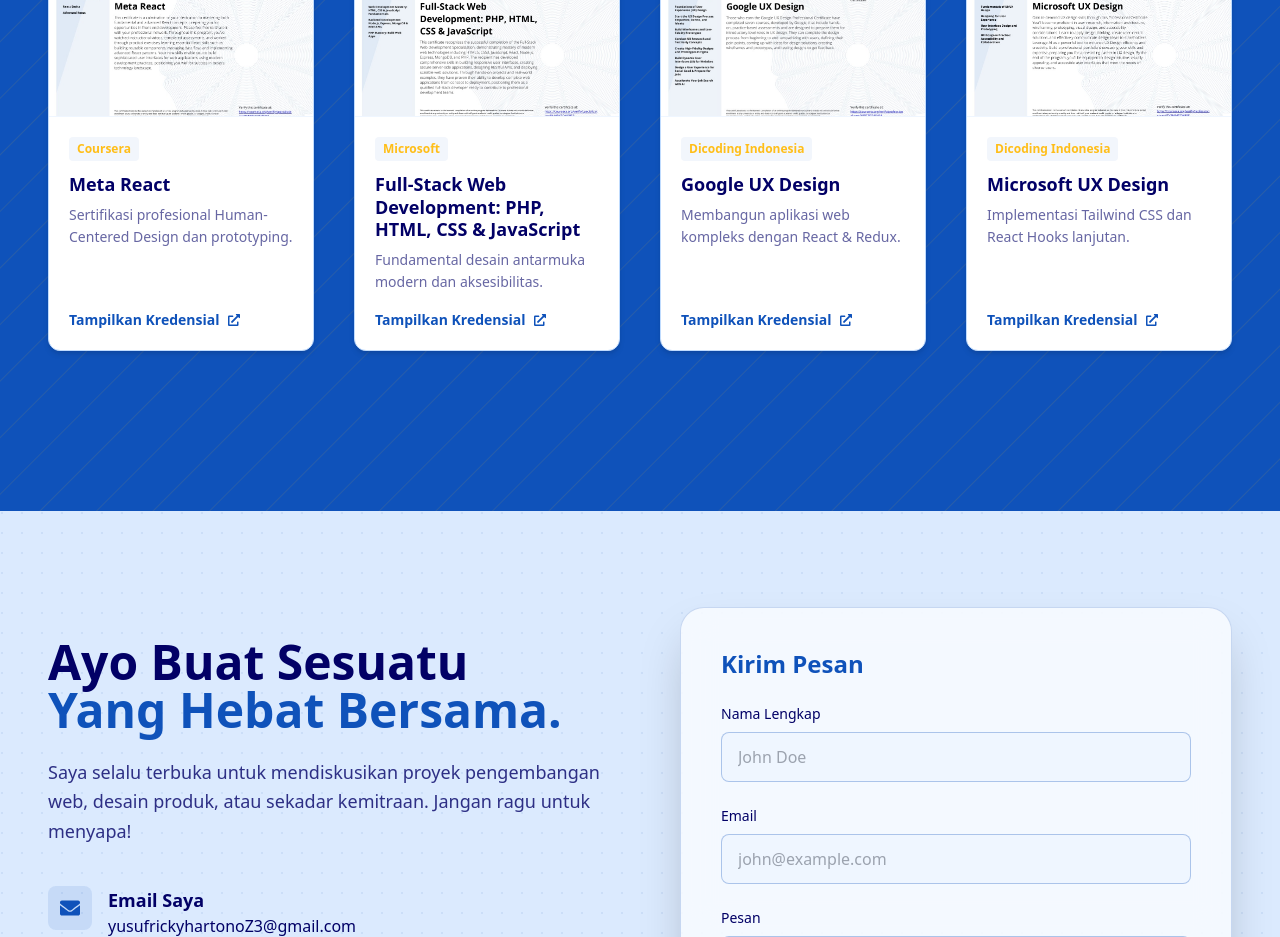
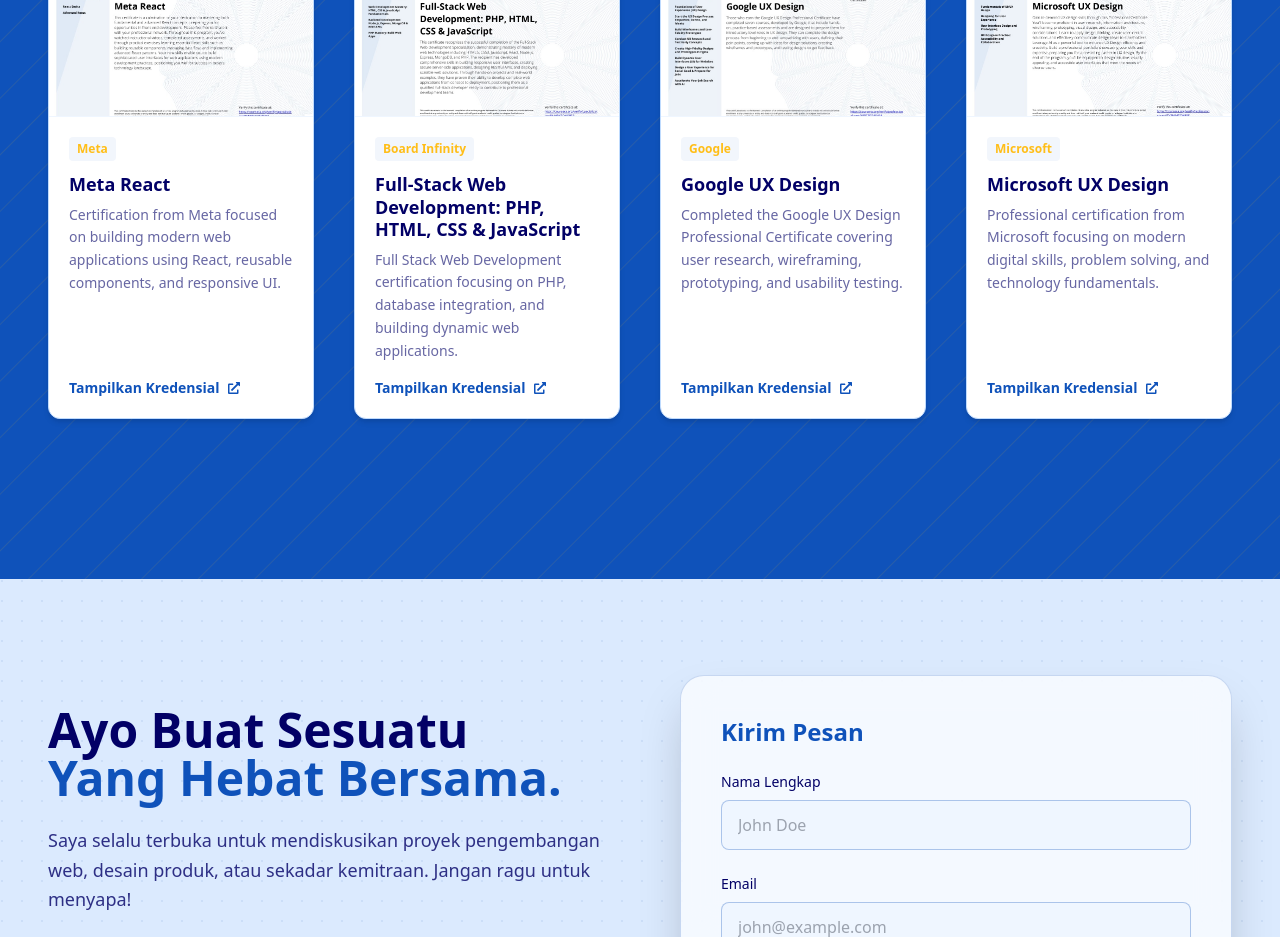
Before and after one commit to Ucupz3/Portofolio-gwe, a React (Vite) app: page / in a window 1280 px wide. Shown: the part 4080-5017 px from the top of the page. Built offline with nearby package versions, Linux system fonts and the light colour scheme.

Commit message:
revisi sertif

```diff
--- a/src/components/certificate.jsx
+++ b/src/components/certificate.jsx
@@ -6,32 +6,32 @@
         {
         id: 1,
         title: "Meta React",
-        issuer: "Coursera",
-        description: "Sertifikasi profesional Human-Centered Design dan prototyping.",
+        issuer: "Meta",
+        description: "Certification from Meta focused on building modern web applications using React, reusable components, and responsive UI.",
         image: "/images/sertif4.jpeg",
         link: "https://www.coursera.org/account/accomplishments/specialization/0AMXNGOU7N0T"
         },
         {
         id: 2,
         title: "Full-Stack Web Development: PHP, HTML, CSS & JavaScript",
-        issuer: "Microsoft",
-        description: "Fundamental desain antarmuka modern dan aksesibilitas.",
+        issuer: "Board Infinity",
+        description: "Full Stack Web Development certification focusing on PHP, database integration, and building dynamic web applications.",
         image: "/images/sertif1.jpeg",
         link: "https://www.coursera.org/account/accomplishments/specialization/DUNBXZONOR53"
         },
         {
         id: 3,
         title: "Google UX Design",
-        issuer: "Dicoding Indonesia",
-        description: "Membangun aplikasi web kompleks dengan React & Redux.",
+        issuer: "Google",
+        description: "Completed the Google UX Design Professional Certificate covering user research, wireframing, prototyping, and usability testing.",
         image: "/images/sertif3.jpeg",
         link: "https://www.coursera.org/account/accomplishments/professional-cert/TV3H84TCW49F"
         },
         {
         id: 4,
         title: "Microsoft UX Design",
-        issuer: "Dicoding Indonesia",
-        description: "Implementasi Tailwind CSS dan React Hooks lanjutan.",
+        issuer: "Microsoft",
+        description: "Professional certification from Microsoft focusing on modern digital skills, problem solving, and technology fundamentals.",
         image: "/images/sertif2.jpeg",
         link: "https://www.coursera.org/account/accomplishments/professional-cert/TV3H84TCW49F"
         },
```
